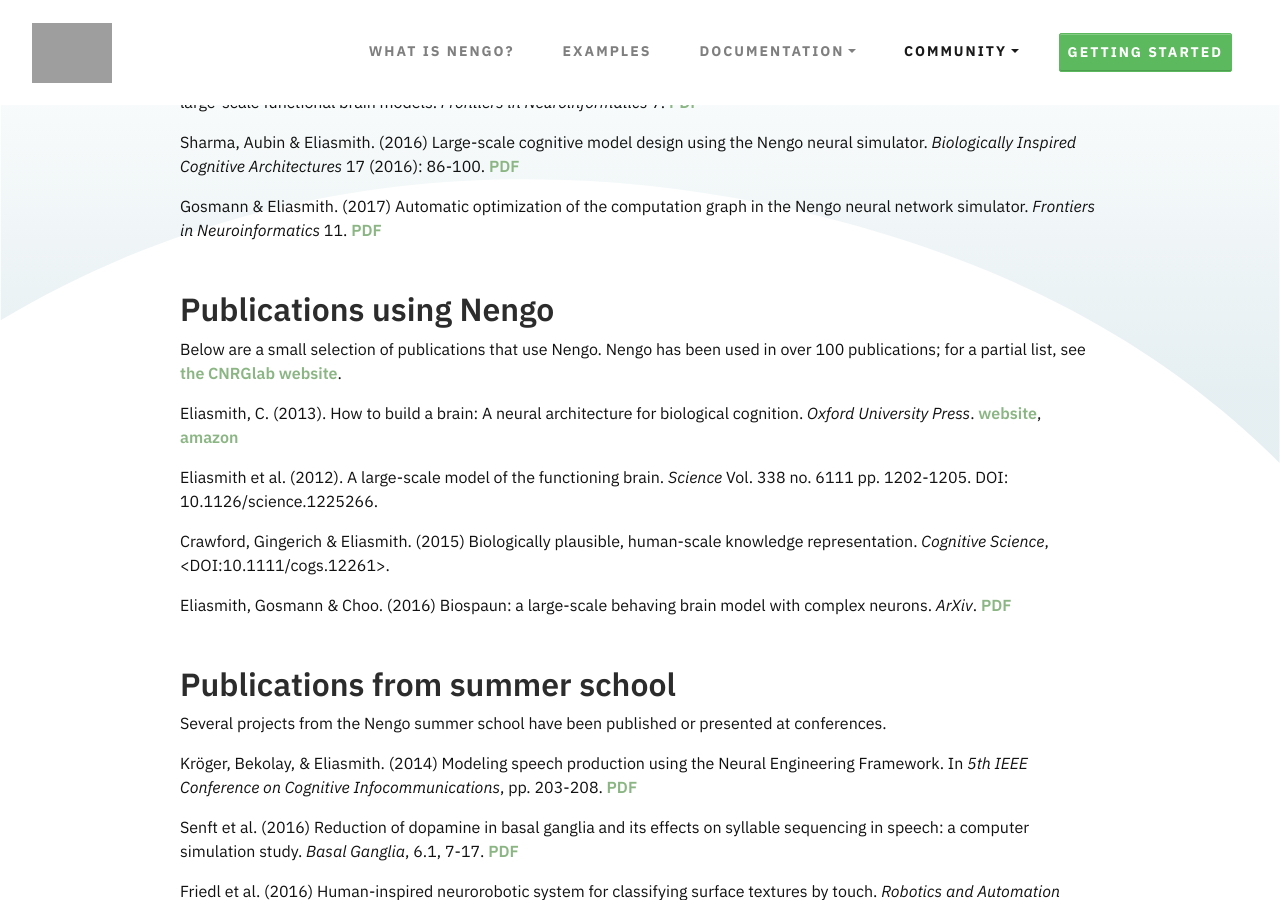
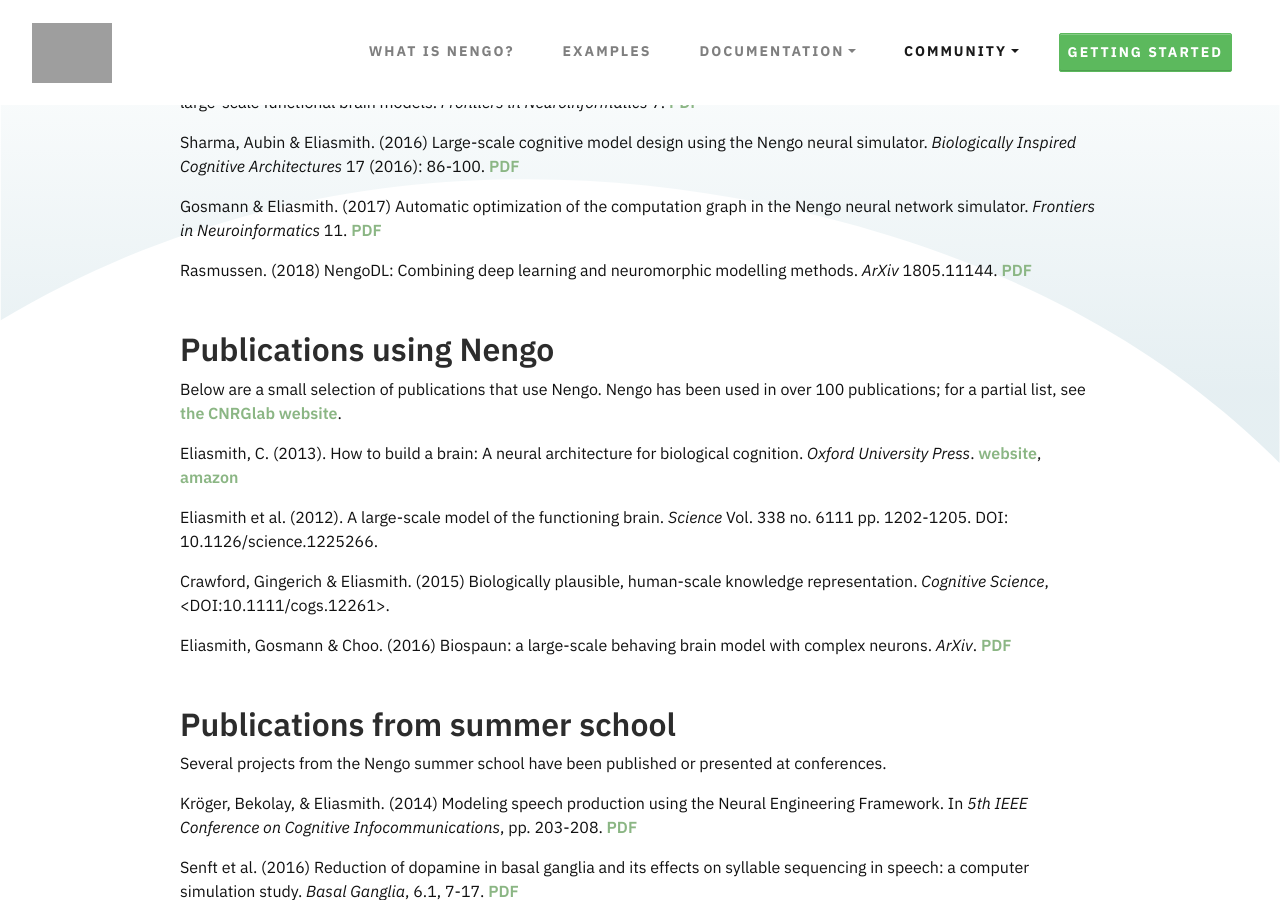
Before and after one commit to nengo/nengo.github.io, a Jekyll site: the page built from publications.md, in a window 1280 px wide and 900 px high, scrolled down 352 px. Built offline with Jekyll 4.4.1, drawn with Linux system fonts in a browser that asks for light colours; nearby versions of some CDN libraries.

Commit message:
Add NengoDL whitepaper to publications page

```diff
--- a/publications.md
+++ b/publications.md
@@ -25,6 +25,11 @@
 graph in the Nengo neural network simulator. *Frontiers in
 Neuroinformatics* 11.
 [PDF](http://journal.frontiersin.org/article/10.3389/fninf.2017.00033/pdf)
+
+Rasmussen. (2018)
+NengoDL: Combining deep learning and neuromorphic modelling methods.
+*ArXiv* 1805.11144.
+[PDF](https://arxiv.org/pdf/1805.11144)
 
 ## Publications using Nengo
 
```
